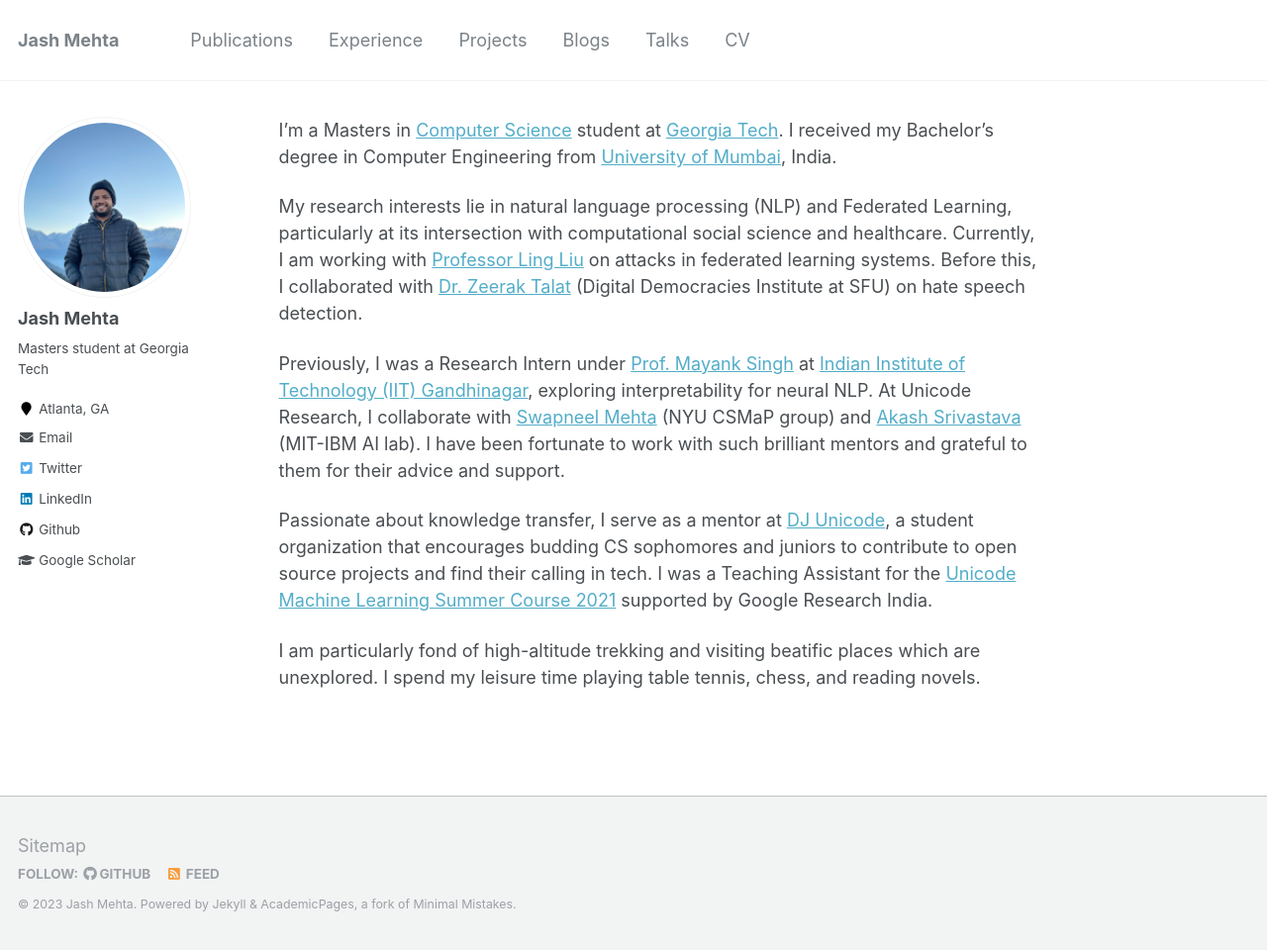
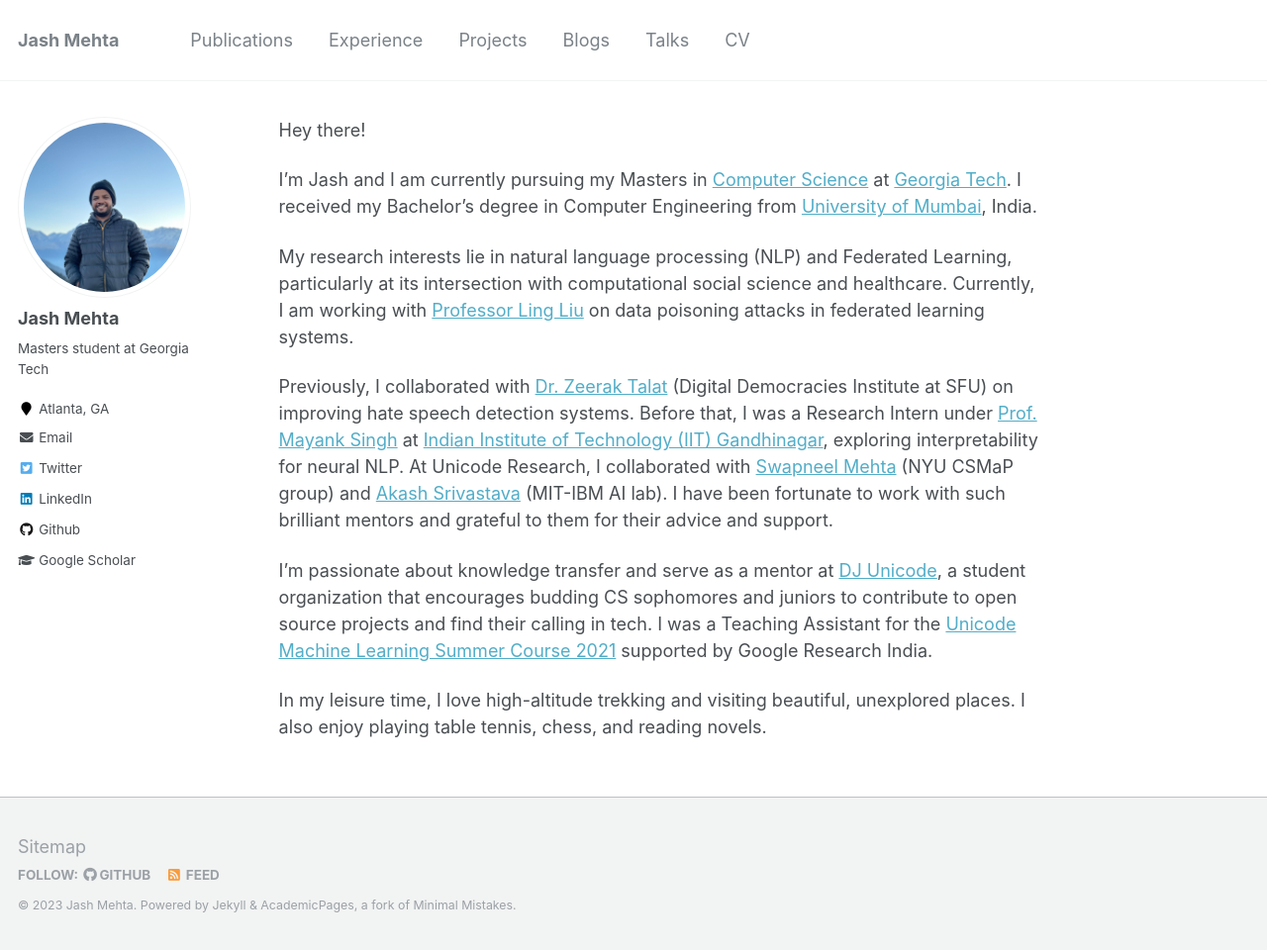
Before and after one commit to jashmehta3300/jashmehta3300.github.io, a Jekyll site: the page built from _pages/about.md, in a window 1280 px wide and 960 px high. Shown: the whole window at 99% size. Built offline with Jekyll 4.4.1, drawn with Linux system fonts in a browser that asks for light colours.

Commit message:
minor changes

```diff
--- a/_pages/about.md
+++ b/_pages/about.md
@@ -8,12 +8,14 @@ redirect_from:
   - /about.html
 ---
 
-I'm a Masters in [Computer Science](https://www.cc.gatech.edu/){:target="_blank" rel="noopener"} student at [Georgia Tech](https://www.gatech.edu/){:target="_blank" rel="noopener"}. I received my Bachelor's degree in Computer Engineering from [University of Mumbai](https://www.djsce.ac.in/){:target="_blank" rel="noopener"}, India.
+Hey there!
 
-My research interests lie in natural language processing (NLP) and Federated Learning, particularly at its intersection with computational social science and healthcare. Currently, I am working with [Professor Ling Liu](https://faculty.cc.gatech.edu/~lingliu/){:target="_blank" rel="noopener"} on attacks in federated learning systems. Before this, I collaborated with [Dr. Zeerak Talat](https://scholar.google.com/citations?hl=en&user=3M3WdvkAAAAJ&view_op=list_works&sortby=pubdate){:target="_blank" rel="noopener"} (Digital Democracies Institute at SFU) on hate speech detection.
+I'm Jash and I am currently pursuing my Masters in [Computer Science](https://www.cc.gatech.edu/){:target="_blank" rel="noopener"} at [Georgia Tech](https://www.gatech.edu/){:target="_blank" rel="noopener"}. I received my Bachelor's degree in Computer Engineering from [University of Mumbai](https://www.djsce.ac.in/){:target="_blank" rel="noopener"}, India.
 
-Previously, I was a Research Intern under [Prof. Mayank Singh](https://mayank4490.github.io/){:target="_blank" rel="noopener"} at [Indian Institute of Technology (IIT) Gandhinagar](https://iitgn.ac.in/){:target="_blank" rel="noopener"}, exploring interpretability for neural NLP. At Unicode Research, I collaborate with [Swapneel Mehta](https://swapneelm.github.io/){:target="_blank" rel="noopener"} (NYU CSMaP group) and [Akash Srivastava](https://mitibmwatsonailab.mit.edu/people/akash-srivastava/){:target="_blank" rel="noopener"} (MIT-IBM AI lab). I have been fortunate to work with such brilliant mentors and grateful to them for their advice and support.
+My research interests lie in natural language processing (NLP) and Federated Learning, particularly at its intersection with computational social science and healthcare. Currently, I am working with [Professor Ling Liu](https://faculty.cc.gatech.edu/~lingliu/){:target="_blank" rel="noopener"} on data poisoning attacks in federated learning systems.
 
-Passionate about knowledge transfer, I serve as a mentor at [DJ Unicode](https://www.djunicode.in/){:target="_blank" rel="noopener"}, a student organization that encourages budding CS sophomores and juniors to contribute to open source projects and find their calling in tech. I was a Teaching Assistant for the [Unicode Machine Learning Summer Course 2021](https://djunicode.github.io/umlsc-2021/){:target="_blank" rel="noopener"} supported by Google Research India.
+Previously, I collaborated with [Dr. Zeerak Talat](https://scholar.google.com/citations?hl=en&user=3M3WdvkAAAAJ&view_op=list_works&sortby=pubdate){:target="_blank" rel="noopener"} (Digital Democracies Institute at SFU) on improving hate speech detection systems. Before that, I was a Research Intern under [Prof. Mayank Singh](https://mayank4490.github.io/){:target="_blank" rel="noopener"} at [Indian Institute of Technology (IIT) Gandhinagar](https://iitgn.ac.in/){:target="_blank" rel="noopener"}, exploring interpretability for neural NLP. At Unicode Research, I collaborated with [Swapneel Mehta](https://swapneelm.github.io/){:target="_blank" rel="noopener"} (NYU CSMaP group) and [Akash Srivastava](https://mitibmwatsonailab.mit.edu/people/akash-srivastava/){:target="_blank" rel="noopener"} (MIT-IBM AI lab). I have been fortunate to work with such brilliant mentors and grateful to them for their advice and support.
 
- I am particularly fond of high-altitude trekking and visiting beatific places which are unexplored. I spend my leisure time playing table tennis, chess, and reading novels.
+I'm passionate about knowledge transfer and serve as a mentor at [DJ Unicode](https://www.djunicode.in/){:target="_blank" rel="noopener"}, a student organization that encourages budding CS sophomores and juniors to contribute to open source projects and find their calling in tech. I was a Teaching Assistant for the [Unicode Machine Learning Summer Course 2021](https://djunicode.github.io/umlsc-2021/){:target="_blank" rel="noopener"} supported by Google Research India.
+
+In my leisure time, I love high-altitude trekking and visiting beautiful, unexplored places. I also enjoy playing table tennis, chess, and reading novels.
```
